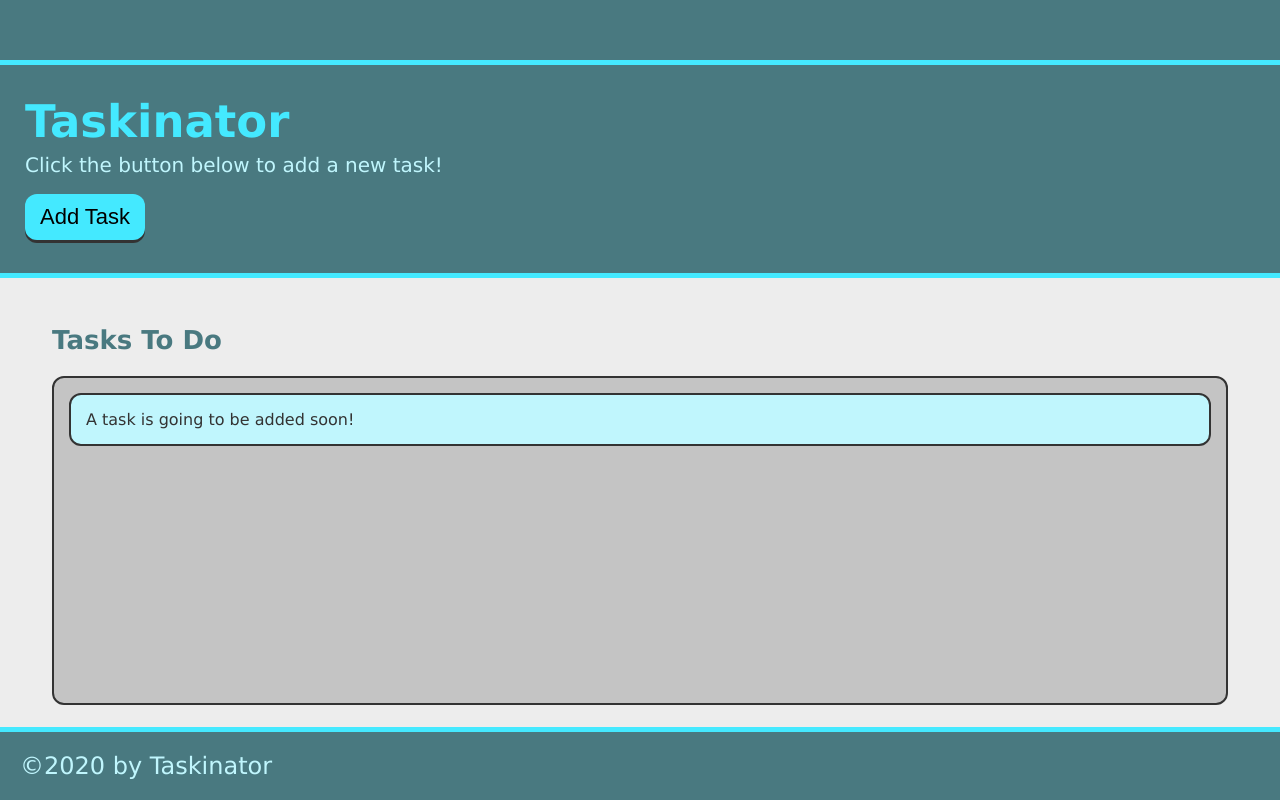
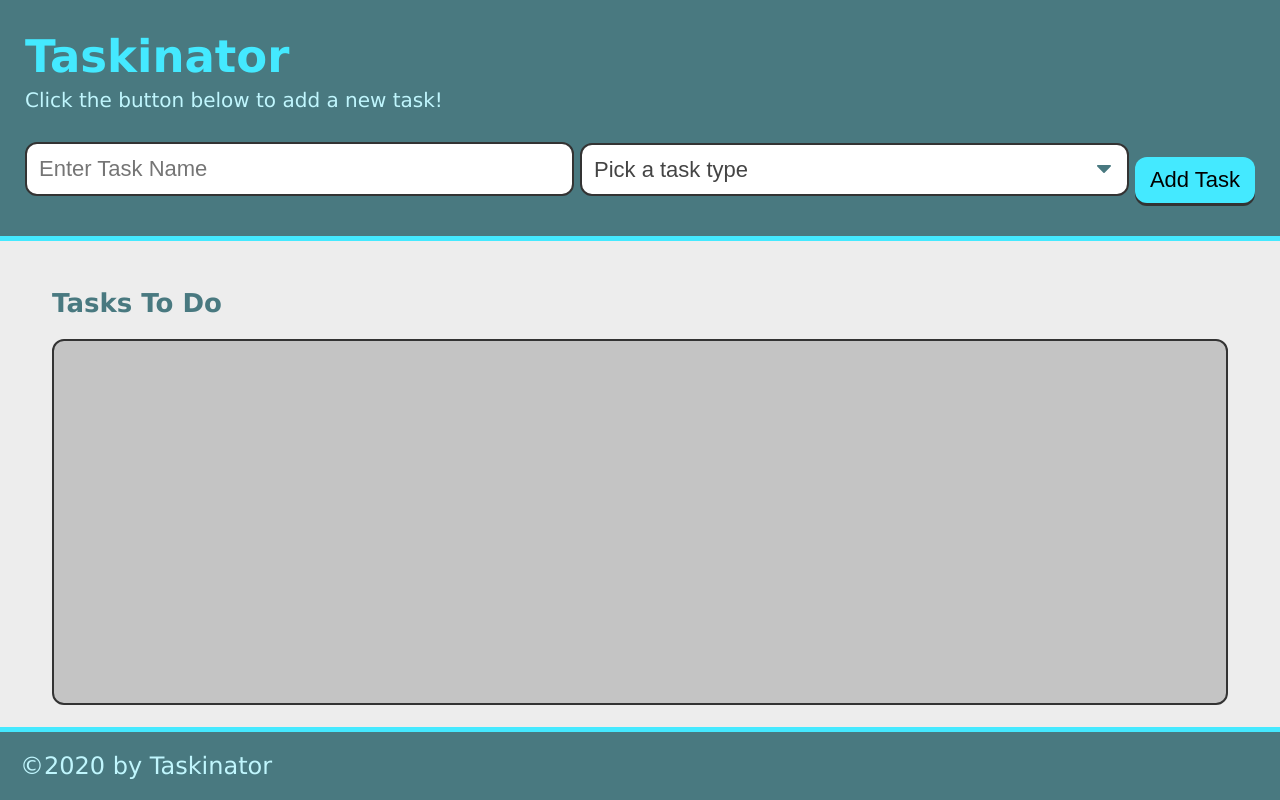
Before and after one commit to BennySon9/taskinator, a plain HTML site: page index.html in a window 1280 px wide. Drawn offline with Linux system fonts and the light colour scheme.

Commit message:
updated html w some styling

```diff
--- a/index.html
+++ b/index.html
@@ -1,30 +1,42 @@
 <!DOCTYPE html>
 <html lang="en">
-  <header>
+  <head>
     <meta charset="UTF-8" />
     <meta name="viewport" content="width=device-width, initial-scale=1.0" />
     <meta http-equiv="X-UA-Compatible" content="ie=edge" />
     <title>Taskinator</title>
     <link rel="stylesheet" href="./assets/css/style.css" />
-  </header>
+  </head>
 
   <body>
     <header>
       <h1 class="page-title">Taskinator</h1>
       <p>Click the button below to add a new task!</p>
-      <button class="btn" id="save-task">Add Task</button>
+      <form id="task-form">
+        <div class="form-group">
+          <input type="text" name="task-name" placeholder="Enter Task Name" />
+        </div>
+        <div class="form-group">
+          <select name="task-type" class="select-dropdown">
+            <option value="" disabled selected>Pick a task type</option>
+            <option value="Print">Print</option>
+            <option value="Web">Web</option>
+            <option value="Mobile">Mobile</option>
+          </select>
+        </div>
+        <button class="btn" id="save-task" type="submit">Add Task</button>
+      </form>
     </header>
 
     <main class="page-content">
       <section class="task-list-wrapper">
         <h2 class="list-title">Tasks To Do</h2>
-        <ul class="task-list" id="tasks-to-do">
-          <li class="task-item">A task is going to be added soon!</li>
-        </ul>
+        <ul class="task-list" id="tasks-to-do"></ul>
       </section>
     </main>
 
     <footer>&copy;2020 by Taskinator</footer>
+
     <script src="./assets/js/script.js"></script>
   </body>
 </html>
```
